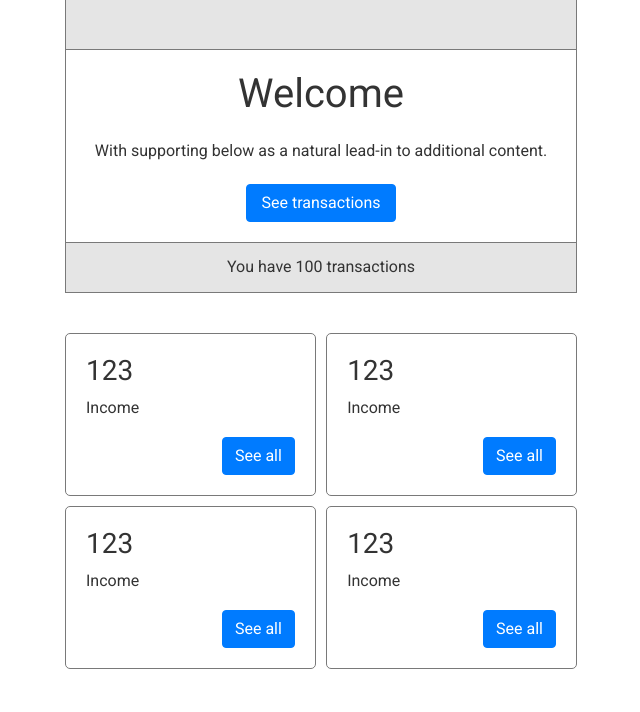
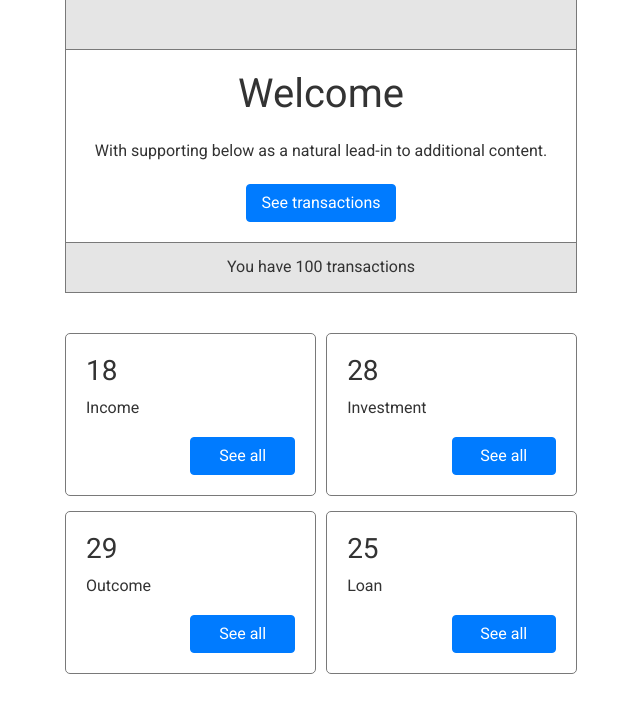
Before and after one commit to Enasone/company, an Angular app: page / in a window 1280 px wide. Shown: the top 712 px of the page, without its empty margins (319-959 px from the left). Built offline with nearby package versions, Linux system fonts and the light colour scheme.

Commit message:
Refactor html and add logic
1. Add logic for summary page
2. Refactor html info block + add Structural directives

```diff
--- a/src/app/modules/summary-page/summary-page.component.html
+++ b/src/app/modules/summary-page/summary-page.component.html
@@ -12,54 +12,25 @@
       </div>
 
       <div class="welcome_down">
-        <span>You have 100 transactions</span>
+        <span>You have {{ total }} transactions</span>
       </div>
     </div>
 
   </div>
 
-  <div class="info_container">
+  <div
+    class="info_container"
+  >
 
-    <div class="info_block">
+    <div
+      class="info_block"
+      *ngFor="let company of companies"
+    >
       <div class="info_description_block">
-        <h3>123</h3>
-        <p>Income</p>
+        <h3>{{ company.count }}</h3>
+        <p>{{ company. title }}</p>
         <div class="info_block_btn">
-          <button class="btn btn-primary">See all</button>
-        </div>
-      </div>
-    </div>
-
-    <div class="info_block">
-      <div class="info_description_block">
-        <h3>123</h3>
-        <p>Income</p>
-        <div class="info_block_btn">
-          <button class="btn btn-primary">See all</button>
-        </div>
-      </div>
-    </div>
-
-  </div>
-
-  <div class="info_container">
-
-    <div class="info_block">
-      <div class="info_description_block">
-        <h3>123</h3>
-        <p>Income</p>
-        <div class="info_block_btn">
-          <button class="btn btn-primary">See all</button>
-        </div>
-      </div>
-    </div>
-
-    <div class="info_block">
-      <div class="info_description_block">
-        <h3>123</h3>
-        <p>Income</p>
-        <div class="info_block_btn ">
-          <button class="btn btn-primary">See all</button>
+          <button class="btn btn-primary info_btn">See all</button>
         </div>
       </div>
     </div>
--- a/src/app/modules/summary-page/summary-page.component.scss
+++ b/src/app/modules/summary-page/summary-page.component.scss
@@ -51,6 +51,7 @@
   width: 40%;
   margin: 0 auto;
   display: flex;
+  flex-flow: wrap;
   justify-content: space-between;
   padding: 10px 0 0 0;
 }
@@ -59,6 +60,7 @@
   width: 49%;
   border: 1px solid #797979;
   border-radius: 5px;
+  margin-bottom: 15px;
 }
 
 .info_description_block {
@@ -69,3 +71,7 @@
   display: flex;
   justify-content: end;
 }
+
+.info_btn {
+  width: 50%;
+}
--- a/src/app/modules/summary-page/summary-page.component.ts
+++ b/src/app/modules/summary-page/summary-page.component.ts
@@ -1,4 +1,6 @@
 import { Component, OnInit } from '@angular/core';
+import {EmployeesService} from "../../shared/employees.service";
+import {CompanyNameInterface} from "../../shared/company-name.interface";
 
 @Component({
   selector: 'app-summary-page',
@@ -7,9 +9,26 @@ import { Component, OnInit } from '@angular/core';
 })
 export class SummaryPageComponent implements OnInit {
 
-  constructor() { }
+  total: number = 0
+  companies : Array<CompanyNameInterface> = []
+
+  constructor(
+    private tabs: EmployeesService
+  ) { }
 
   ngOnInit(): void {
+    this.count()
+  }
+
+  count(): void {
+    this.total = this.tabs.employees.total
+
+    this.companies = [
+      { title: 'Income', count: this.tabs.employees.data.filter( arr => arr.type == 'income').length},
+      { title: 'Investment', count: this.tabs.employees.data.filter( arr => arr.type == 'investment').length},
+      { title: 'Outcome', count: this.tabs.employees.data.filter( arr => arr.type == 'outcome').length},
+      { title: 'Loan', count: this.tabs.employees.data.filter( arr => arr.type == 'loan').length}
+    ]
   }
 
 }
--- /dev/null
+++ b/src/app/shared/company-name.interface.ts
@@ -0,0 +1,4 @@
+export interface CompanyNameInterface {
+  title: string
+  count: number
+}
```
